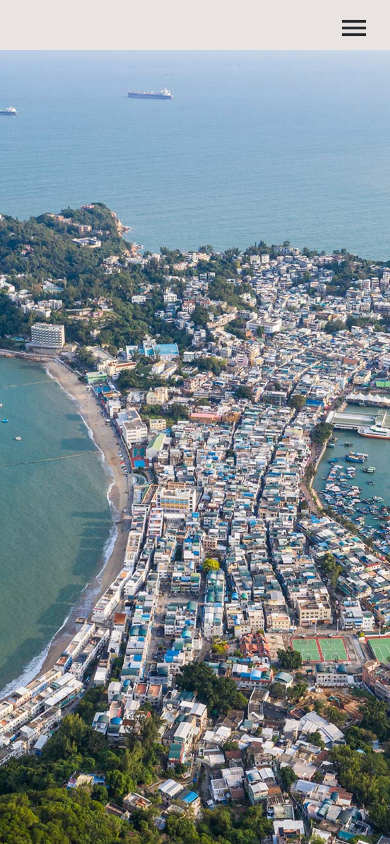
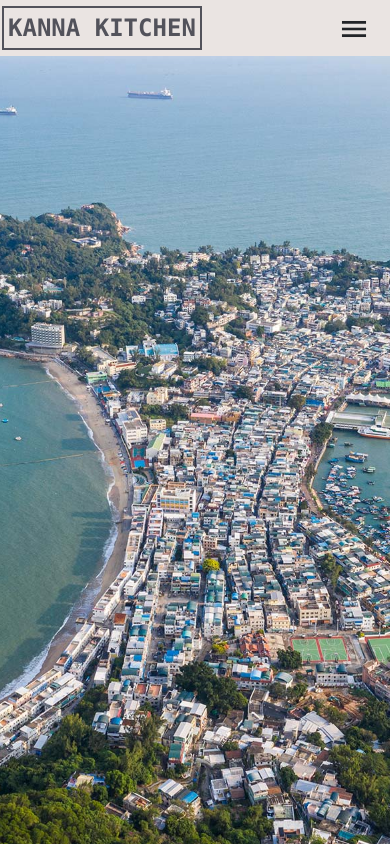
Before and after one commit to RunningFok/kanna-kitchen, a Next.js app: page / in a window 390 px wide. Built offline with nearby package versions, Linux system fonts and the light colour scheme.

Commit message:
added navbar homepage logo

```diff
--- a/src/app/shared/Navbar.tsx
+++ b/src/app/shared/Navbar.tsx
@@ -55,10 +55,11 @@ export default function Navbar() {
   ];
   return (
     <section className="bg-[#EAE4E2] relative z-10">
-      <div className="flex flex-row sm:hidden items-center justify-end pr-5 pt-3 sm:pt-10 md:pt-10 lg:pt-10 2xl:pt-20 ">
-        {/* <h1 className="text-4xl sm:text-7xl text-zinc-600 font-mono font-extrabold border-solid border-4 border-zinc-600">
-          KANNA KITCHEN
-        </h1> */}
+      <div className="flex flex-row sm:hidden items-center justify-between pr-5 pt-3 pb-1">
+        <div className="ml-2 mb-2 text-2xl text-zinc-600 font-mono font-extrabold outline outline-offset-4 outline-2">
+          <Link href={"/"}>KANNA KITCHEN</Link>
+        </div>
+
         <div
           onClick={() => openMenu()}
           className="right-8 top-6 cursor-pointer"
@@ -71,21 +72,16 @@ export default function Navbar() {
         </div>
         <ul
           className={`absolute flex flex-col items-center justify-end pb-12 bg-white z-[-1] left-0 w-full transition-all duration-400 ease-in ${
-            openTab ? "top-12 " : "top-[-800px]"
+            openTab ? "top-14 " : "top-[-800px]"
           }`}
         >
           {Links.map((link) => (
             <li key={link.name} className="text-xl my-5">
               <button
                 onClick={() => setOpenTab(false)}
-                className=" font-bold text-zinc-400 hover:text-sky-400 duration-500"
+                className="font-bold text-zinc-400 hover:text-sky-400 duration-500"
               >
-                <Link
-                  href={`/${link.category}`}
-                  // className={traditionalChinese.className}
-                >
-                  {link.name}
-                </Link>
+                <Link href={`/${link.category}`}>{link.name}</Link>
               </button>
             </li>
           ))}
```
